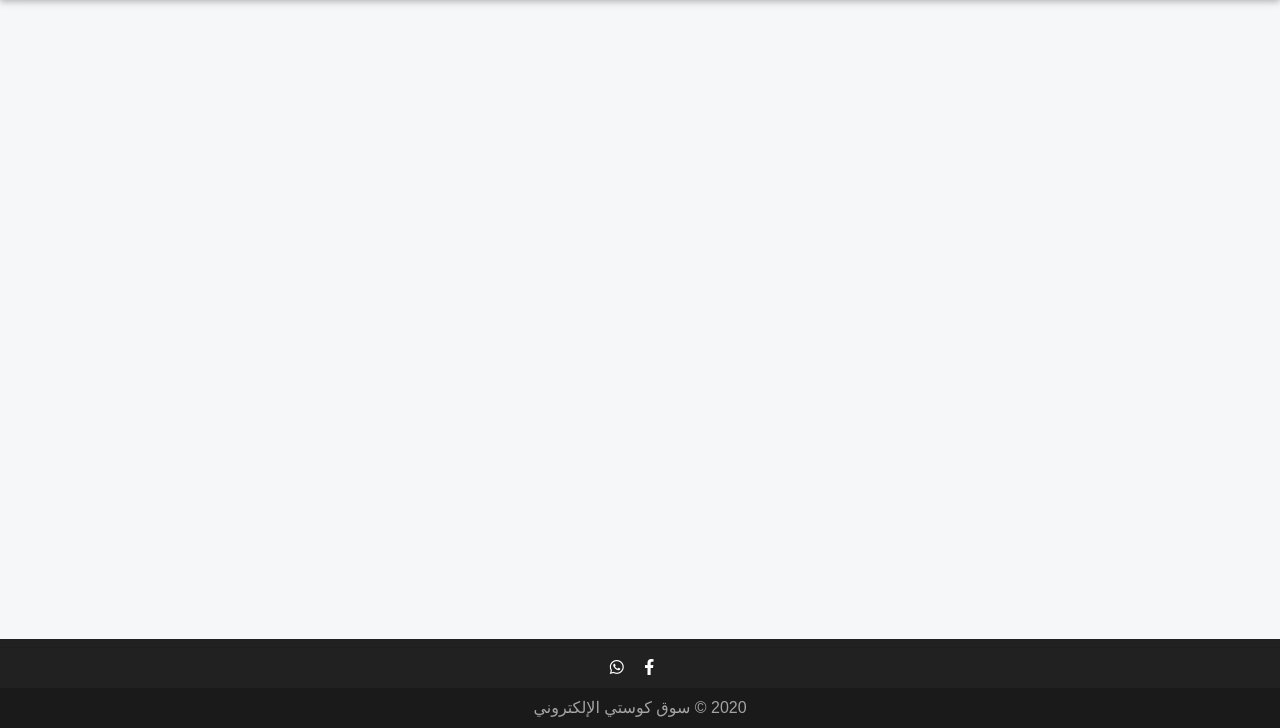
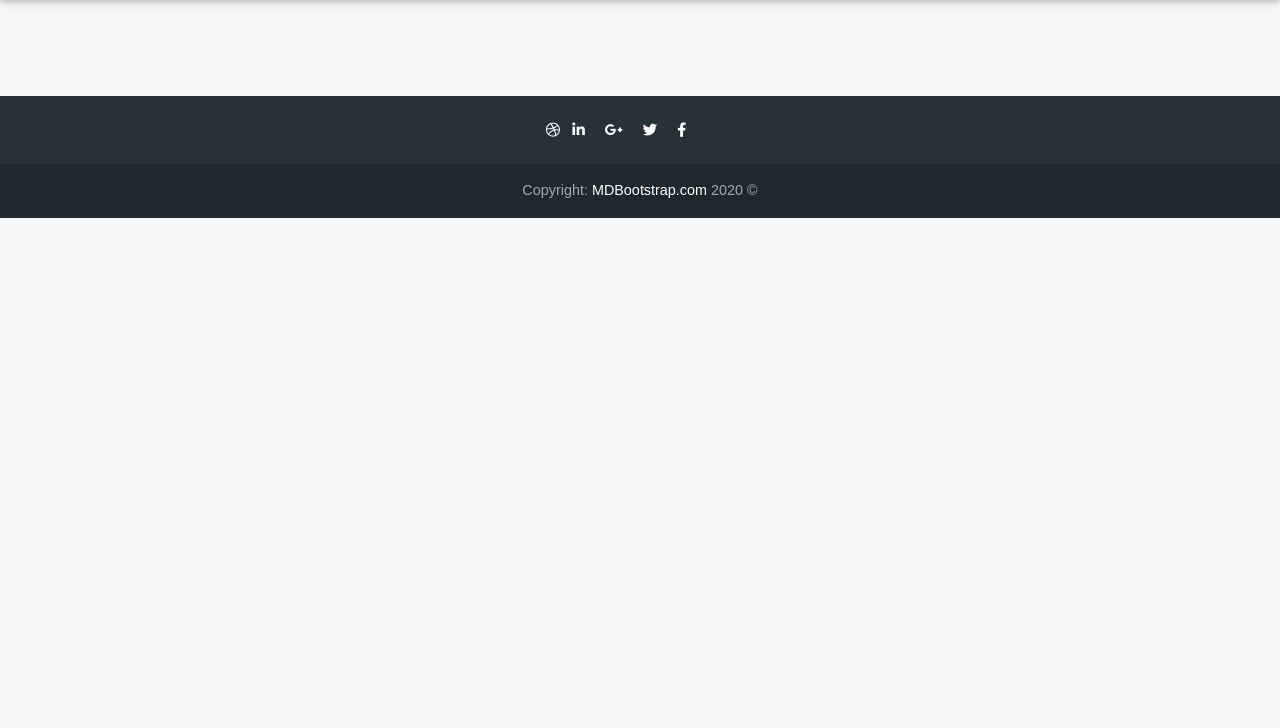
Before and after one commit to ammarbashir6/E-commerc-, a Django app: page / in a window 1280 px wide. Shown: the part 72-800 px from the top of the page. Run offline with Django 3.2, Linux system fonts and the light colour scheme; data that the repository does not hold is empty; some libraries are stand-ins or nearby versions.

Commit message:
template change

```diff
--- a/static/css/main.css
+++ b/static/css/main.css
@@ -23,12 +23,14 @@
   width: 200px;
   height: 200px;
 }
+
+/*
 footer {
   width: 100%;
-  position: fixed;
+  position: sticky;
   left: 0;
   bottom: 0;
-}
+} */
 /* .hero {
   height: 50%;
   position: relative;
--- a/templates/base.html
+++ b/templates/base.html
@@ -79,7 +79,7 @@
 
 <!-- Jumbotron -->
   <!--Main layout-->
-  <main class="mb-5">
+  <main>
     <div class="container">
       <!--Section: Products v.3-->
       <section class="mt-4 ">
@@ -94,29 +94,53 @@
 
 
  <!--Footer-->
-  <footer class="page-footer text-center bg-dark ">
+  <!-- Footer -->
+<footer class="page-footer font-small special-color-dark pt-4">
 
-    <hr class="my-2">
+  <!-- Footer Elements -->
+  <div class="container">
 
-    <!-- Social icons -->
-    <div class="pb-2">
-      <a href="#" target="_blank">
-        <i  class="fab fa-facebook-f mr-3"></i>
-      </a>
+    <!-- Social buttons -->
+    <ul class="list-unstyled list-inline text-center">
+      <li class="list-inline-item">
+        <a class="btn-floating btn-fb mx-1">
+          <i class="fab fa-facebook-f"> </i>
+        </a>
+      </li>
+      <li class="list-inline-item">
+        <a class="btn-floating btn-tw mx-1">
+          <i class="fab fa-twitter"> </i>
+        </a>
+      </li>
+      <li class="list-inline-item">
+        <a class="btn-floating btn-gplus mx-1">
+          <i class="fab fa-google-plus-g"> </i>
+        </a>
+      </li>
+      <li class="list-inline-item">
+        <a class="btn-floating btn-li mx-1">
+          <i class="fab fa-linkedin-in"> </i>
+        </a>
+      </li>
+      <li class="list-inline-item">
+        <a class="btn-floating btn-dribbble mx-1">
+          <i class="fab fa-dribbble"> </i>
+        </a>
+      </li>
+    </ul>
+    <!-- Social buttons -->
 
-      <a href="#" target="_blank">
-        <i class="fab fa-whatsapp mr-3"></i>
-      </a>
-    </div>
-     <!-- Social icons -->
+  </div>
+  <!-- Footer Elements -->
 
-    <!--Copyright-->
-    <div class="footer-copyright py-2">
-     2020 © سوق كوستي الإلكتروني
-    </div>
-    <!--/.Copyright-->
+  <!-- Copyright -->
+  <div class="footer-copyright text-center py-3">© 2020 Copyright:
+    <a href="https://mdbootstrap.com/"> MDBootstrap.com</a>
+  </div>
+  <!-- Copyright -->
 
-  </footer>
+</footer>
+<!-- Footer -->
   <!--/.Footer-->
 
   <!-- SCRIPTS -->
```
